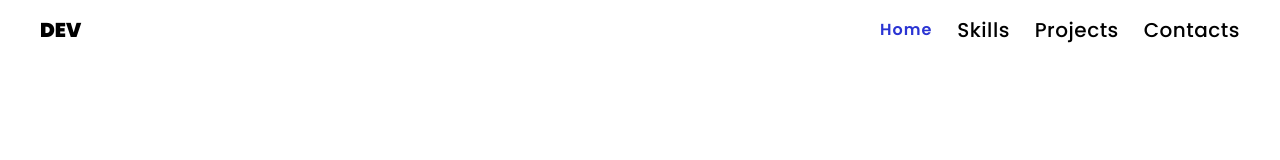
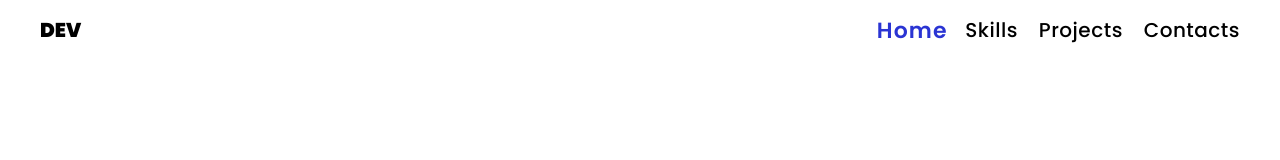
Before and after one commit to Anton1919/Portfolio, a React (Create React App) app: page / in a window 1280 px wide. In both pictures the pointer is over the link "Home". Shown: the top 160 px of the page. Built offline with nearby package versions, Linux system fonts and the light colour scheme.

Commit message:
refactoring

```diff
--- a/src/Nav/Nav.module.css
+++ b/src/Nav/Nav.module.css
@@ -13,18 +13,18 @@
     letter-spacing: 0.5px;
     color: #000;
     text-decoration: none;
-    /*transition: transform .3s ease;*/
+    transition: transform .3s ease;
 }
 
 .nav a:hover {
     font-weight: 600;
     font-family: "Poppins";
-    font-size: 1.6rem;
+    /*font-size: 2rem;*/
     line-height: 3rem;
     letter-spacing: 0.1rem;
     color: #2a34d3;
     text-decoration: none;
-    /*transform: scale(1.3);*/
+    transform: scale(1.1);
     cursor: pointer;
 }
 
```
